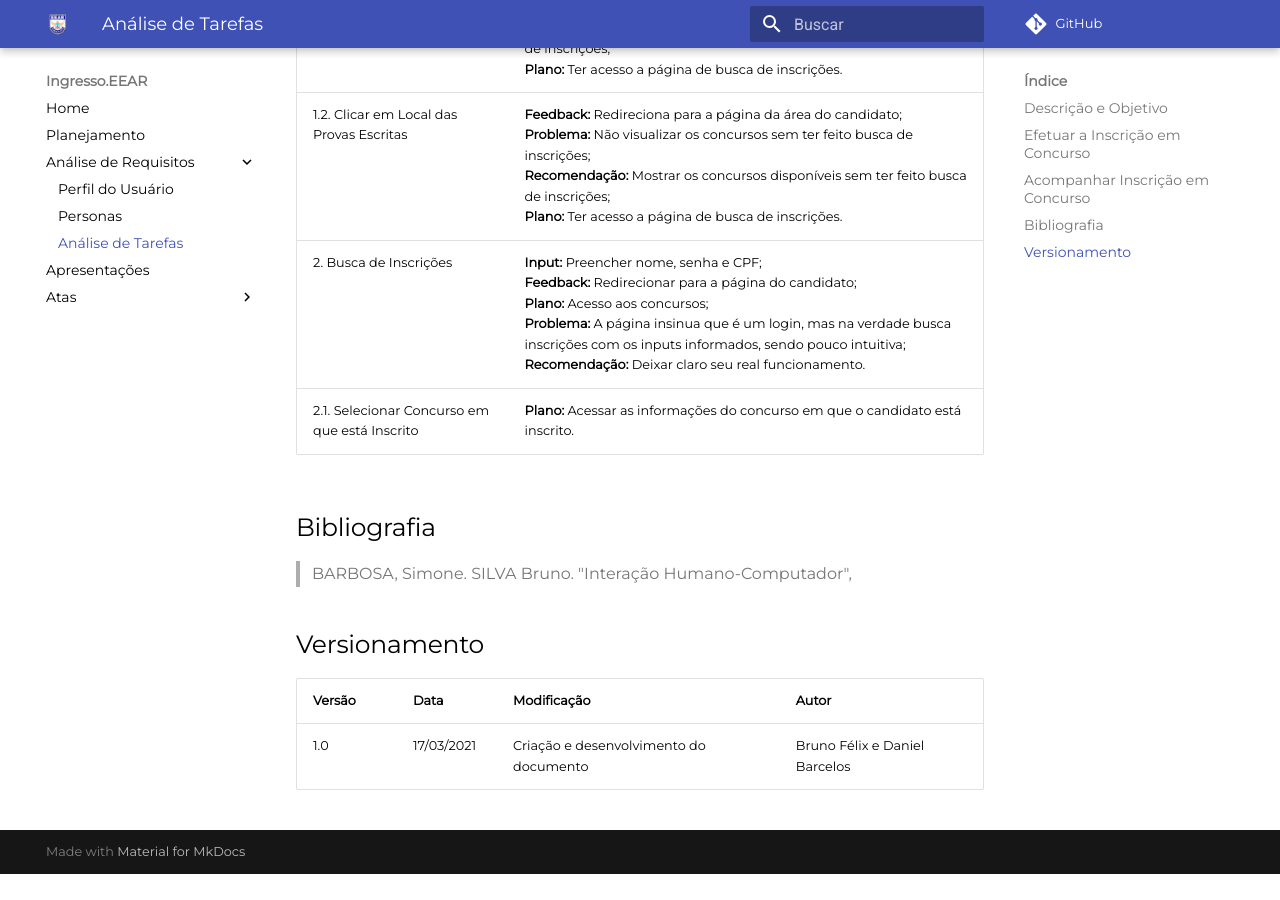
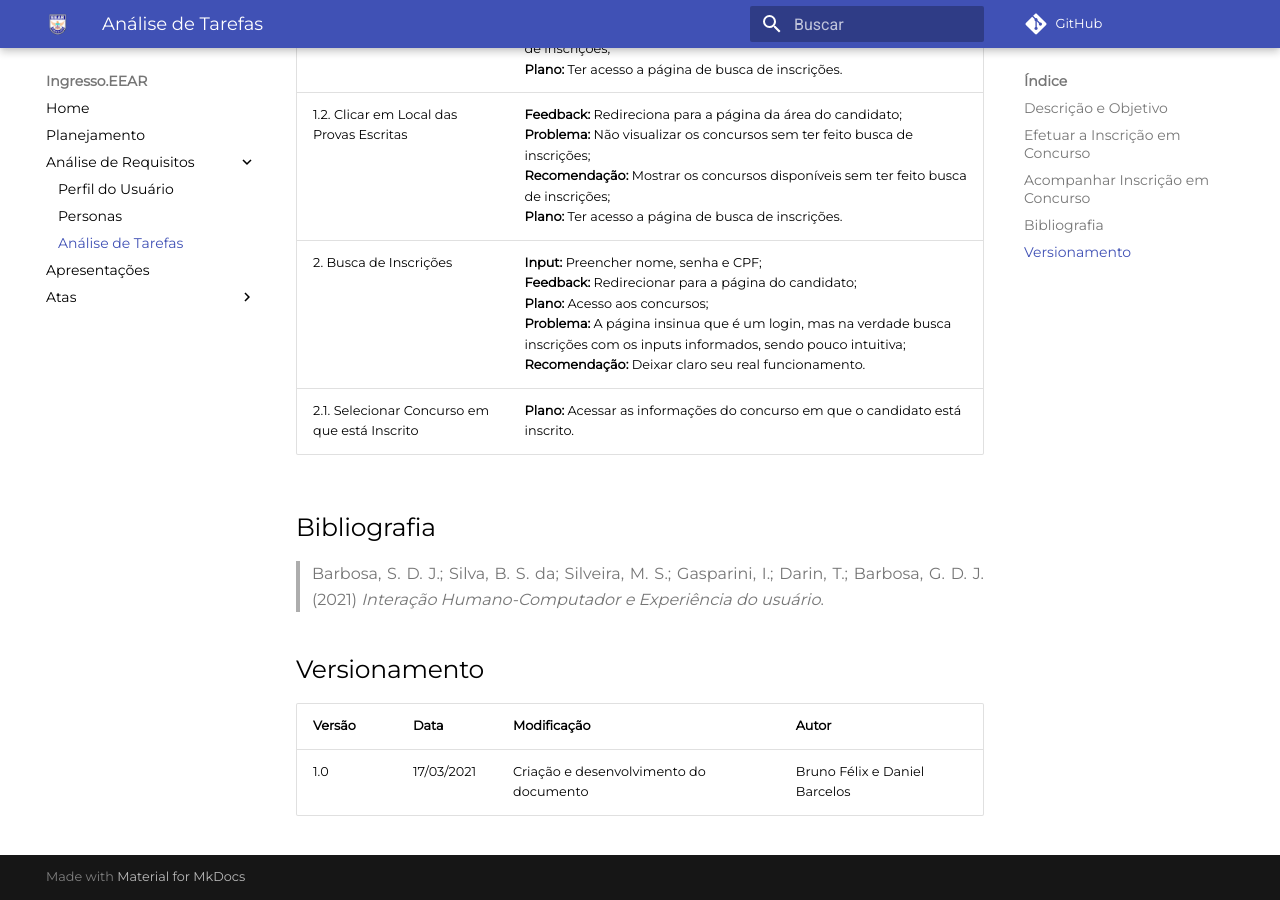
Before and after one commit to CarlosZoft/2020.2-Ingresso.eear, an MkDocs documentation site: the page built from docs/analise-de-requisitos/analise-de-tarefas.md, in a window 1280 px wide and 900 px high, scrolled down 3601 px. Built offline with MkDocs 1.6.1 and Material for MkDocs 9.7.7, drawn with Linux system fonts in a browser that asks for light colours; comment, search, counter and statistics services are not loaded; before the commit the page ends 4475 px from its top, so only the background shows below that.

Commit message:
(#19) Alterando citacao na bibliografia
Co-authored-by: Daniel Barcelos <danielbarcelos.7@hotmail.com>

```diff
--- a/docs/analise-de-requisitos/analise-de-tarefas.md
+++ b/docs/analise-de-requisitos/analise-de-tarefas.md
@@ -49,7 +49,7 @@
 
 
 ## Bibliografia
-> BARBOSA, Simone. SILVA Bruno. "Interação Humano-Computador",
+> Barbosa, S. D. J.; Silva, B. S. da; Silveira, M. S.; Gasparini, I.; Darin, T.; Barbosa, G. D. J. (2021) <i>Interação Humano-Computador e Experiência do usuário</i>.
 
 
 ## Versionamento
```
